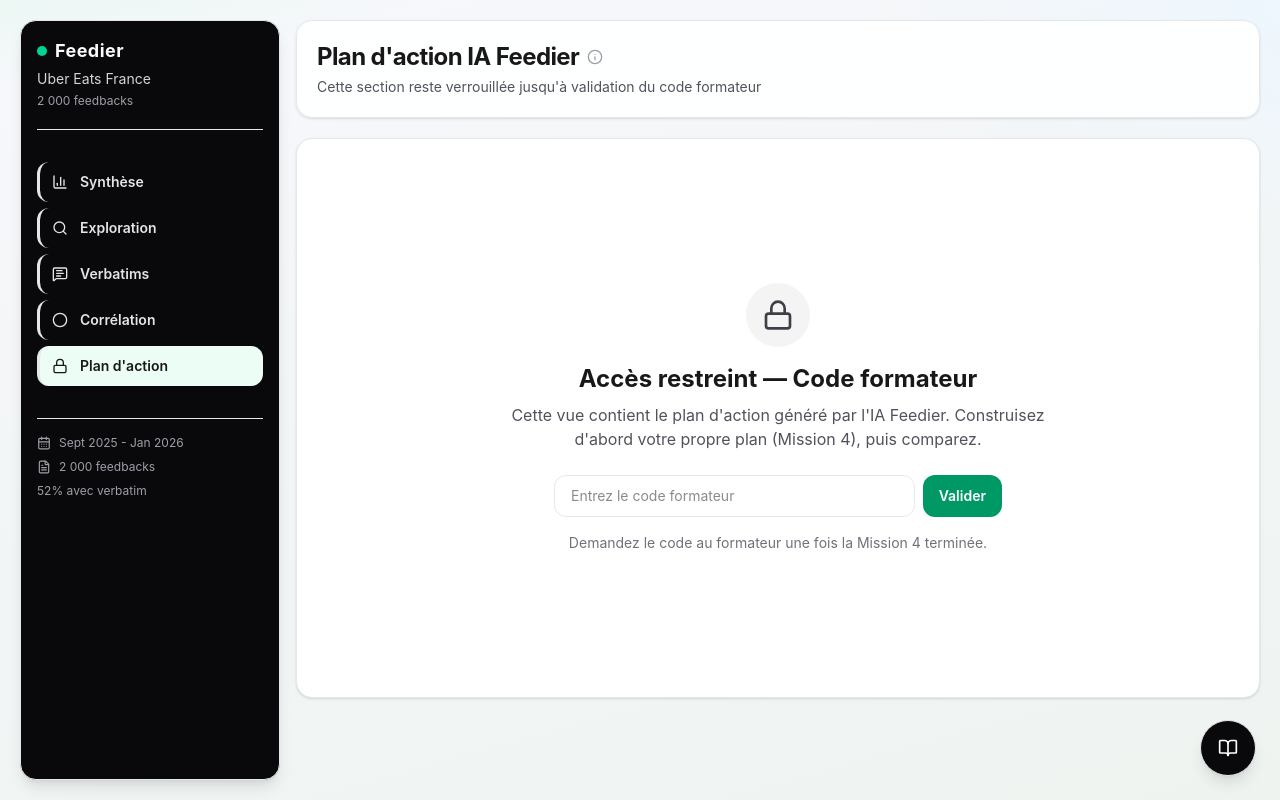
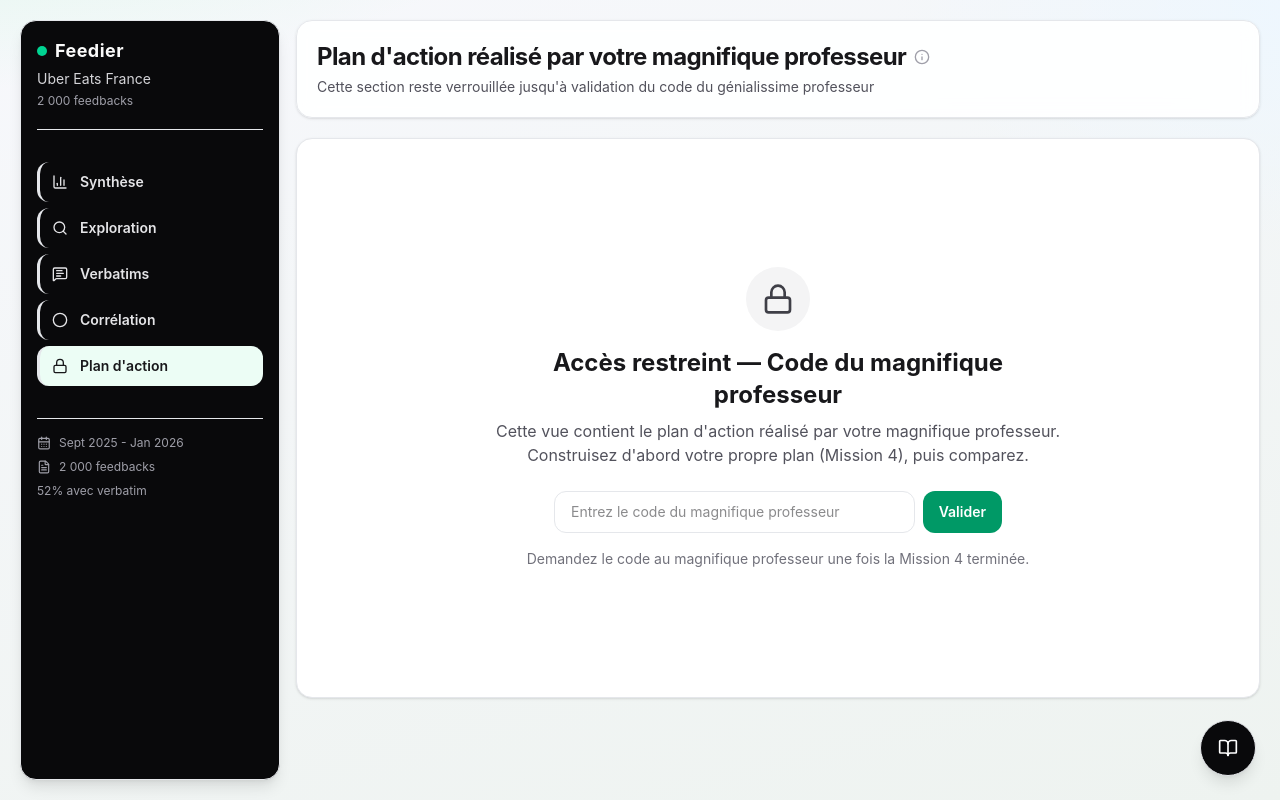
Before and after one commit to Decayuki/uber-eats-feedier-dashboard, a Next.js app: page /action-plan in a window 1280 px wide. Built offline with nearby package versions, Linux system fonts and the light colour scheme.

Commit message:
Reword action plan section with professor-focused copy

```diff
--- a/src/app/action-plan/page.tsx
+++ b/src/app/action-plan/page.tsx
@@ -28,10 +28,10 @@ export default function ActionPlanPage() {
     return (
       <div className="space-y-5">
         <Header
-          title="Plan d'action IA Feedier"
-          subtitle="Cette section reste verrouillée jusqu'à validation du code formateur"
+          title="Plan d'action réalisé par votre magnifique professeur"
+          subtitle="Cette section reste verrouillée jusqu'à validation du code du génialissime professeur"
           helpText="Le verrouillage évite le biais d'ancrage: les étudiants construisent d'abord leur propre plan."
-          helpContext="Ensuite seulement, comparaison avec la proposition IA pour discussion critique."
+          helpContext="Ensuite seulement, comparaison avec la proposition du magnifique professeur pour discussion critique."
         />
         <LockScreen onValidate={handleUnlock} />
       </div>
@@ -41,10 +41,10 @@ export default function ActionPlanPage() {
   return (
     <div className="space-y-5">
       <Header
-        title="Plan d'action — Proposition IA Feedier"
-        subtitle="Vue déverrouillée pour comparer les recommandations IA avec les plans étudiants"
+        title="Plan d'action — Proposition du magnifique professeur"
+        subtitle="Vue déverrouillée pour comparer les recommandations du génialissime professeur avec les plans étudiants"
         helpText="Cette vue transforme les insights en actions priorisées selon impact et effort."
-        helpContext="Comparer la logique de priorisation IA avec vos propres hypothèses de travail."
+        helpContext="Comparer la logique de priorisation du magnifique professeur avec vos propres hypothèses de travail."
         rightSlot={
           <span className="inline-flex items-center gap-2 rounded-lg bg-emerald-100 px-3 py-1.5 text-sm font-semibold text-emerald-700">
             <LockOpen className="h-4 w-4" /> Déverrouillé
--- a/src/components/action-plan/ActionPlanContent.tsx
+++ b/src/components/action-plan/ActionPlanContent.tsx
@@ -154,7 +154,7 @@ export function ActionPlanContent({ actions }: ActionPlanContentProps) {
         <h3 className="text-base font-bold text-zinc-900">Comparaison pédagogique</h3>
         <p className="mt-2 text-sm text-zinc-700">
           {
-            "Comparez maintenant votre plan d'action avec cette proposition IA. Identifiez les écarts de priorisation, les quick wins manqués et les hypothèses différentes sur l'effort."
+            "Comparez maintenant votre plan d'action avec cette proposition du magnifique professeur. Identifiez les écarts de priorisation, les quick wins manqués et les hypothèses différentes sur l'effort."
           }
         </p>
       </section>
--- a/src/components/action-plan/LockScreen.tsx
+++ b/src/components/action-plan/LockScreen.tsx
@@ -15,7 +15,7 @@ export function LockScreen({ onValidate }: LockScreenProps) {
   const handleSubmit = () => {
     const ok = onValidate(code);
     if (!ok) {
-      setError("Code invalide. Vérifiez auprès du formateur.");
+      setError("Code invalide. Vérifiez auprès du génialissime professeur.");
       setShake(true);
       setTimeout(() => setShake(false), 350);
       return;
@@ -29,9 +29,9 @@ export function LockScreen({ onValidate }: LockScreenProps) {
         <div className="mb-4 inline-flex rounded-full bg-zinc-100 p-4 text-zinc-700">
           <Lock className="h-8 w-8" />
         </div>
-        <h2 className="text-2xl font-bold text-zinc-900">Accès restreint — Code formateur</h2>
+        <h2 className="text-2xl font-bold text-zinc-900">Accès restreint — Code du magnifique professeur</h2>
         <p className="mt-2 text-zinc-600">
-          {"Cette vue contient le plan d'action généré par l'IA Feedier. Construisez d'abord votre propre plan (Mission 4), puis comparez."}
+          {"Cette vue contient le plan d'action réalisé par votre magnifique professeur. Construisez d'abord votre propre plan (Mission 4), puis comparez."}
         </p>
 
         <div className={`mx-auto mt-6 flex max-w-md gap-2 ${shake ? "animate-shake" : ""}`}>
@@ -39,10 +39,10 @@ export function LockScreen({ onValidate }: LockScreenProps) {
             value={code}
             onChange={(event) => setCode(event.target.value)}
             onKeyDown={(event) => event.key === "Enter" && handleSubmit()}
-            title="Saisissez le code communiqué par le formateur pour accéder à la proposition IA."
+            title="Saisissez le code communiqué par le génialissime professeur pour accéder à sa proposition."
             className="w-full rounded-xl border border-zinc-300 px-4 py-2.5 text-sm outline-none focus:border-emerald-500"
-            placeholder="Entrez le code formateur"
-            aria-label="Code formateur"
+            placeholder="Entrez le code du magnifique professeur"
+            aria-label="Code du magnifique professeur"
           />
           <button
             type="button"
@@ -55,7 +55,7 @@ export function LockScreen({ onValidate }: LockScreenProps) {
         </div>
         {error ? <p className="mt-3 text-sm text-red-600">{error}</p> : null}
 
-        <p className="mt-4 text-sm text-zinc-500">Demandez le code au formateur une fois la Mission 4 terminée.</p>
+        <p className="mt-4 text-sm text-zinc-500">Demandez le code au magnifique professeur une fois la Mission 4 terminée.</p>
       </div>
     </section>
   );
--- a/src/data/action-plan.ts
+++ b/src/data/action-plan.ts
@@ -1,6 +1,6 @@
 import { ActionItem } from "@/lib/types";
 
-// Code formateur par défaut. Modifiez cette constante pour changer le code d'accès.
+// Code du magnifique professeur par défaut. Modifiez cette constante pour changer le code d'accès.
 export const UNLOCK_CODE = "FEEDIER2026";
 
 export const actionPlan: ActionItem[] = [
@@ -53,7 +53,7 @@ export const actionPlan: ActionItem[] = [
     owner: "CX (Clara Fontaine) + Tech",
     timeline: "1-3 mois",
     description:
-      "Remplacer le chatbot actuel par un parcours hybride : IA pour les cas simples (remboursement automatique < 15€), escalade humaine garantie en < 5 min pour les cas complexes. Le taux de sentiment négatif sur 'Gestion réclamations' atteint 55% au-delà de 35 min.",
+      "Remplacer le chatbot actuel par un parcours hybride : automatisation pour les cas simples (remboursement automatique < 15€), escalade humaine garantie en < 5 min pour les cas complexes. Le taux de sentiment négatif sur 'Gestion réclamations' atteint 55% au-delà de 35 min.",
     supportingVerbatims: ["V027", "V029", "V045"],
   },
   {
```
